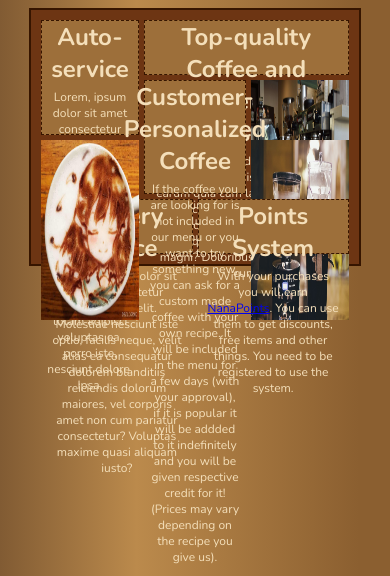
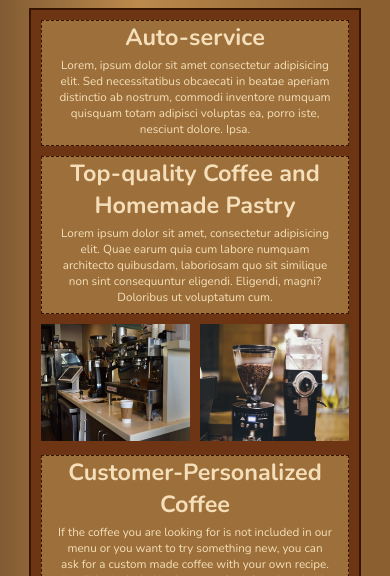
Before and after one commit to IgSilveiras/nana-cafe, a plain HTML site: page pages/services.html in a window 390 px wide. Shown: the part 268-844 px from the top of the page. Drawn offline with nearby package versions, Linux system fonts and the light colour scheme.

Commit message:
servicios responsive

```diff
--- a/pages/services.html
+++ b/pages/services.html
@@ -58,16 +58,15 @@
                     <p class="no-margin">Lorem, ipsum dolor sit amet consectetur adipisicing elit. Molestiae nesciunt iste optio, facilis neque, velit alias ea consequatur dolorem blanditiis reiciendis dolorum maiores, vel corporis amet non cum pariatur consectetur? Voluptas maxime quasi aliquam iusto?</p>
                 </div>
 
-                <div id="img1 dashed-border">
+                <div id="img1">
                     <img class="expand" src="../assets/images/equipment-1.jpg" alt="Coffee shop equipment">
                 </div>
 
-                <div id="img2 dashed-border">
+                <div id="img2">
                     <img class="expand" src="../assets/images/latte-art.jpg" alt="A latte coffee with art on top">
-
                 </div>
 
-                <div id="img3 dashed-border">
+                <div id="img3">
                     <img class="expand" src="../assets/images/equipment-2.jpg" alt="Coffee shop equipment">
                 </div>
 
--- a/styles/styles.css
+++ b/styles/styles.css
@@ -777,6 +777,27 @@ article:focus {
     .form-container {
         font-size: 2.5vw;
     }
+
+
+    /* Servicios */
+    .services-grid {
+        grid-template-columns: auto;
+        grid-template-rows: auto;
+    }
+
+    .services-grid h3 {
+        font-size: 3vw;
+    }
+
+    .services-grid p {
+        font-size: 1.75vw;
+    }
+
+    .services-grid img {
+        min-height: 0;
+        height: 20vw;
+        width: 20vw;
+    }
 }
 
 @media screen and (max-width: 580px) {
@@ -927,6 +948,37 @@ article:focus {
         width: 90%;
     }
 
+
+    /* Servicios */
+    .services-grid {
+        grid-template-areas:
+        "autoservice autoservice coffee coffee"
+        "img1        img1        img3   img3"
+        "custom      custom      custom custom"
+        "img2       img2        img2   img2"
+        "delivery  delivery      points points";
+
+        grid-template-columns: auto;
+        grid-template-rows: auto;
+    }
+
+    .services-grid h3 {
+        font-size: 4vw;
+    }
+
+    .services-grid p {
+        font-size: 2vw;
+        padding-bottom: 2vw;
+    }
+
+    .services-grid img {
+        width: 100%;
+        height: 30vw;
+    }
+
+    #img2 img {
+        height: 60vw;
+    }
 }
 
 @media screen and (max-width: 470px) {
@@ -1128,6 +1180,11 @@ article:focus {
         margin-top: 5vw;
     }
 
+
+    /* Servicios */
+    .services-grid img {
+        min-height: 0;
+    }
 }
 
 @media screen and (max-width: 390px) {
@@ -1163,6 +1220,28 @@ article:focus {
     /* About us */
     .accordion {
         width: 100%;
+    }
+
+    /* Servicios */
+    .services-grid {
+        grid-template-areas:
+        "autoservice autoservice"
+        "coffee coffee"
+        "img1 img3"
+        "custom custom"
+        "img2 img2"
+        "delivery delivery"
+        "points points";
+
+        gap:10px
+    }
+
+    .services-grid h3 {
+        font-size: 6vw;
+    }
+
+    .services-grid p {
+        font-size: 3vw;
     }
 }
 
```
